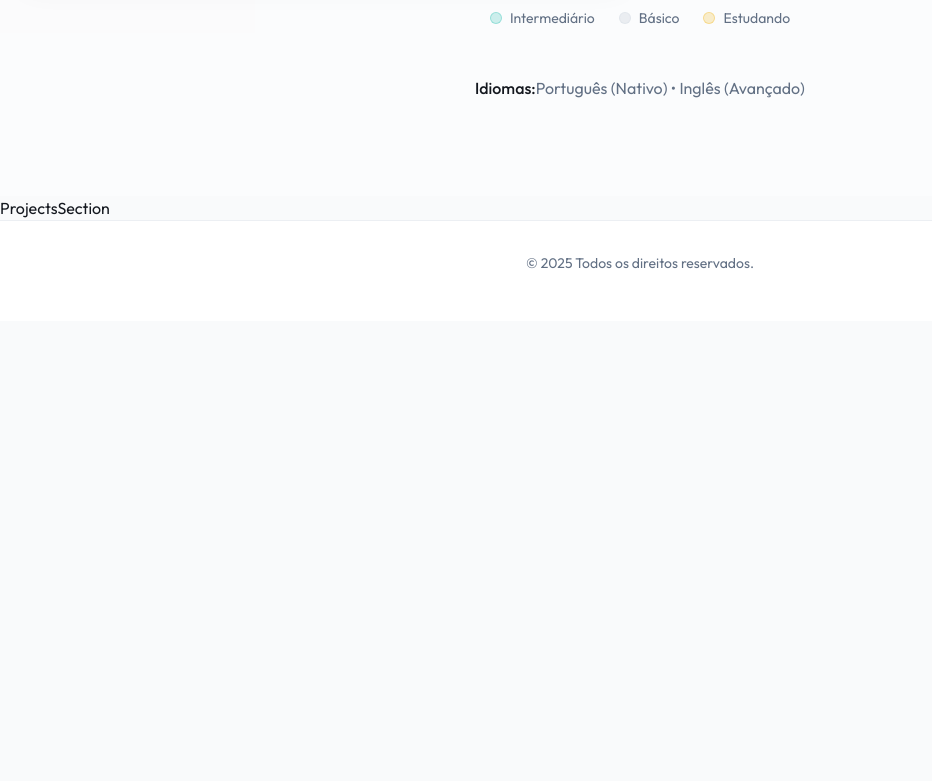
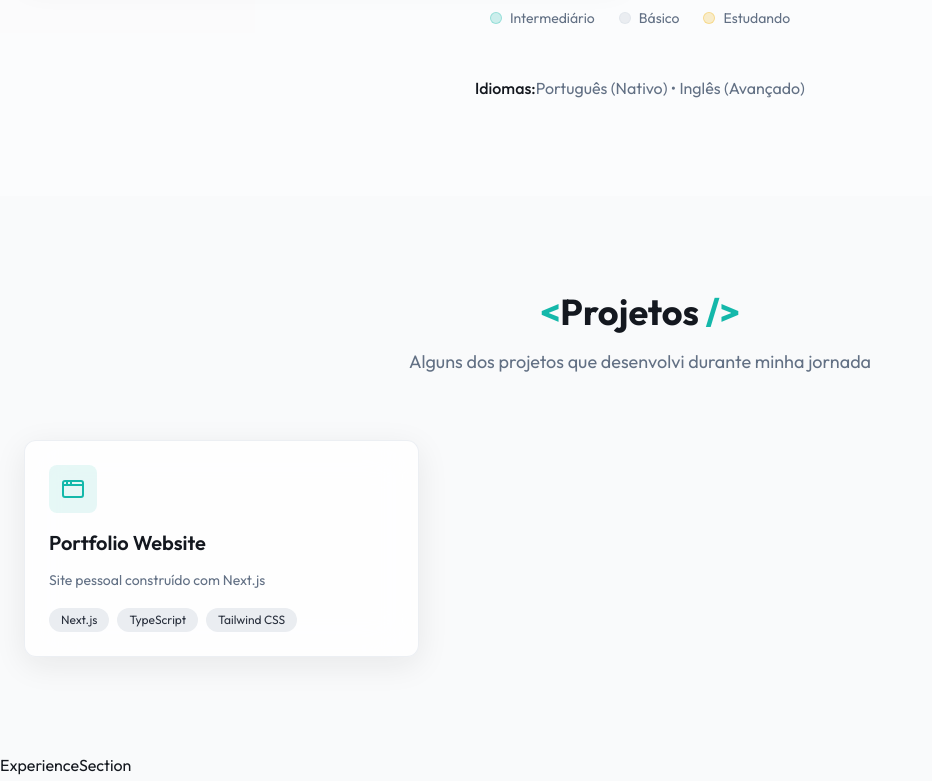
Before and after one commit to FelipePaterni/portifolio, a Next.js app: page / in a window 1280 px wide. Shown: the part 2000-2781 px from the top of the page, without its empty margins (0-932 px from the left). Before the commit the page ends 2321 px from the top, so only its background shows below. Built offline with nearby package versions, Linux system fonts and the light colour scheme.

Commit message:
feat: enhance project section with dynamic rendering of project cards and add Experience and Contact sections

```diff
--- a/data/profile.json
+++ b/data/profile.json
@@ -32,7 +32,8 @@
       "description": "Site pessoal construído com Next.js",
       "tags": ["Next.js", "TypeScript", "Tailwind CSS"],
       "liveDemoLink": "https://example.com",
-      "githubLink": " "
+      "githubLink": " ",
+      "iconName": "web"
     }
   ],
   "timeline": [
--- a/src/app/page.tsx
+++ b/src/app/page.tsx
@@ -3,6 +3,9 @@ import HeroSection from "@/section/hero";
 import ProjectsSection from "@/section/project";
 import getProfileData from "@/lib/getProfileData";
 import SkillsSection from "@/section/skills";
+import ExperienceSection from "@/section/experience";
+import { Contact } from "lucide-react";
+import ContactSection from "@/section/contact";
 
 export default async function Page() {
   const data = await getProfileData();
@@ -20,8 +23,10 @@ export default async function Page() {
         skills={skills}
       />
       <AboutSection aboutMe={data.aboutMe} />
-      <SkillsSection languages={data.languages} skills={data.skills}/>
-      <ProjectsSection />
+      <SkillsSection languages={data.languages} skills={data.skills} />
+      <ProjectsSection projects={data.projects} />
+      <ExperienceSection />
+      <ContactSection />
     </main>
   );
 }
--- a/src/components/ui/projectCard/index.tsx
+++ b/src/components/ui/projectCard/index.tsx
@@ -1,28 +1,45 @@
+"use client";
 import { motion } from "framer-motion";
 import Button from "../button";
-import { ExternalLink, Github } from "lucide-react";
+import {
+  AppWindow,
+  ExternalLink,
+  Gamepad2,
+  Github,
+  Globe,
+  Server,
+} from "lucide-react";
+import React from "react";
 
 export interface ProjectProps {
   title: string;
   description: string;
   icon?: React.FC<React.SVGProps<SVGSVGElement>>;
+  iconName?: keyof typeof icons;
   githubLink?: string;
   liveDemoLink?: string;
   tags: string[];
   image?: string;
+  index?: number;
 }
 
-export default function ProjectCard(
-  {
+const icons = {
+  web: AppWindow,
+  mobile: Globe,
+  game: Gamepad2,
+  backend: Server,
+} as const;
+
+export default function ProjectCard({
   title,
   description,
   icon: Icon,
   githubLink,
   liveDemoLink,
   tags,
-  }: ProjectProps,
-  index: number
-) {
+  iconName,
+  index = 0,
+}: ProjectProps) {
   return (
     <motion.div
       key={title}
@@ -35,11 +52,15 @@ export default function ProjectCard(
       }
     >
       <div className="flex items-start justify-between mb-4">
-        {Icon && (
+        {Icon ? (
           <div className="p-3 rounded-lg bg-primary/10 text-primary group-hover:bg-primary group-hover:text-primary-foreground transition-all duration-300">
             <Icon className="w-6 h-6" />
           </div>
-        )}
+        ) : iconName ? (
+          <div className="p-3 rounded-lg bg-primary/10 text-primary group-hover:bg-primary group-hover:text-primary-foreground transition-all duration-300">
+            {React.createElement(icons[iconName], { className: "w-6 h-6" })}
+          </div>
+        ) : null}
 
         <div className="flex gap-2 opacity-0 group-hover:opacity-100 transition-opacity">
           <Button
--- a/src/components/ui/title/index.tsx
+++ b/src/components/ui/title/index.tsx
@@ -1,5 +1,6 @@
+"use client";
 import { motion } from "framer-motion";
-import { ComponentProps } from "react";
+import { ComponentProps, use } from "react";
 import { twMerge } from "tailwind-merge";
 
 export interface TitleProps extends ComponentProps<"h2"> {
@@ -20,10 +21,19 @@ export default function Title({
 }: TitleProps) {
   const divClass = twMerge("text-center mb-16", className);
   const childrenClass = twMerge("section-title", titleClassName);
-  const subtitleClass = twMerge("section-subtitle max-w-2xl mx-auto", subtitleClassName);
+  const subtitleClass = twMerge(
+    "section-subtitle max-w-2xl mx-auto",
+    subtitleClassName
+  );
   const spanClass = twMerge("text-primary ", spanClassName);
   return (
-    <motion.div className={divClass}>
+    <motion.div
+      initial={{ opacity: 0, y: 20 }}
+      whileInView={{ opacity: 1, y: 0 }}
+      viewport={{ once: true }}
+      transition={{ duration: 0.6 }}
+      className={divClass}
+    >
       <h2 className={childrenClass} {...props}>
         <span className={spanClass}>&lt;</span>
         {children} <span className={spanClass}>/&gt;</span>
--- a/src/section/project/index.tsx
+++ b/src/section/project/index.tsx
@@ -1,3 +1,25 @@
-export default function ProjectsSection() {
-  return <section>ProjectsSection</section>;
+import ProjectCard, { ProjectProps } from "@/components/ui/projectCard";
+import Title from "@/components/ui/title";
+
+interface ProjectsSectionProps {
+  projects: ProjectProps[];
 }
+
+export default function ProjectsSection({ projects }: ProjectsSectionProps) {
+  return (
+    <section id="projects" className="py-24 bg-background">
+      <div className="container mx-auto px-6">
+        <Title
+          children="Projetos"
+          subtitle="Alguns dos projetos que desenvolvi durante minha jornada"
+        />
+
+        <div className="grid md:grid-cols-2 lg:grid-cols-3 gap-6">
+          {projects.map((project, index) => (
+            <ProjectCard key={index} {...project} index={index} />
+          ))}
+        </div>
+      </div>
+    </section>
+  );
+}
```
Lines whose indentation alone changed are shown as unchanged.
